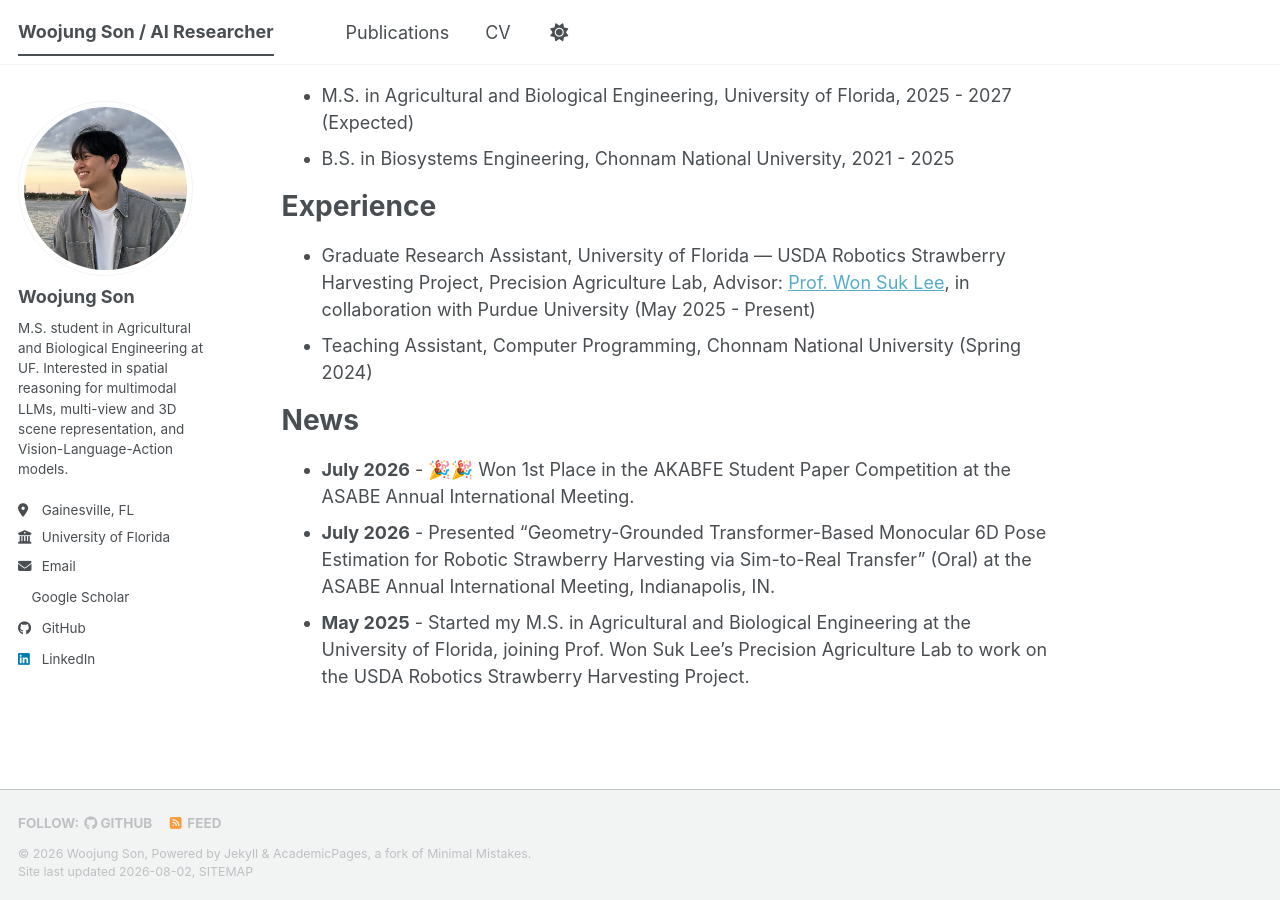
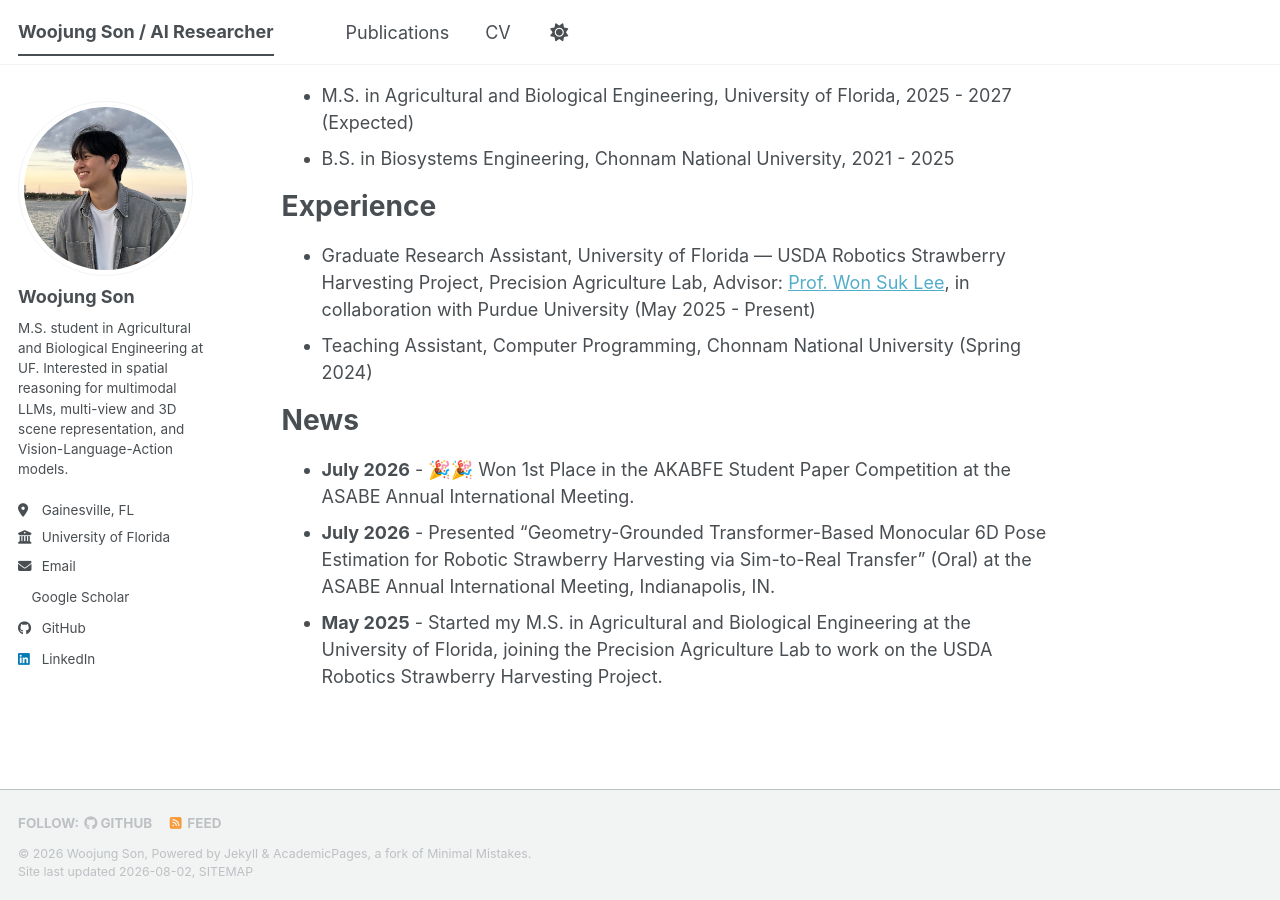
Before and after one commit to wjson2435/wjson2435.github.io, a Jekyll site: the page built from _pages/about.md, in a window 1280 px wide and 900 px high, scrolled down 609 px. Built offline with Jekyll 4.4.1, drawn with Linux system fonts in a browser that asks for light colours; a style sheet for code colours, icons or effects is not loaded.

Commit message:
Drop advisor name from May 2025 news entry
Co-Authored-By: Claude Opus 5 <noreply@anthropic.com>

```diff
--- a/_pages/about.md
+++ b/_pages/about.md
@@ -29,4 +29,4 @@ News
 ======
 * **July 2026** - 🎉🎉 Won 1st Place in the AKABFE Student Paper Competition at the ASABE Annual International Meeting.
 * **July 2026** - Presented "Geometry-Grounded Transformer-Based Monocular 6D Pose Estimation for Robotic Strawberry Harvesting via Sim-to-Real Transfer" (Oral) at the ASABE Annual International Meeting, Indianapolis, IN.
-* **May 2025** - Started my M.S. in Agricultural and Biological Engineering at the University of Florida, joining Prof. Won Suk Lee's Precision Agriculture Lab to work on the USDA Robotics Strawberry Harvesting Project.
+* **May 2025** - Started my M.S. in Agricultural and Biological Engineering at the University of Florida, joining the Precision Agriculture Lab to work on the USDA Robotics Strawberry Harvesting Project.
```
